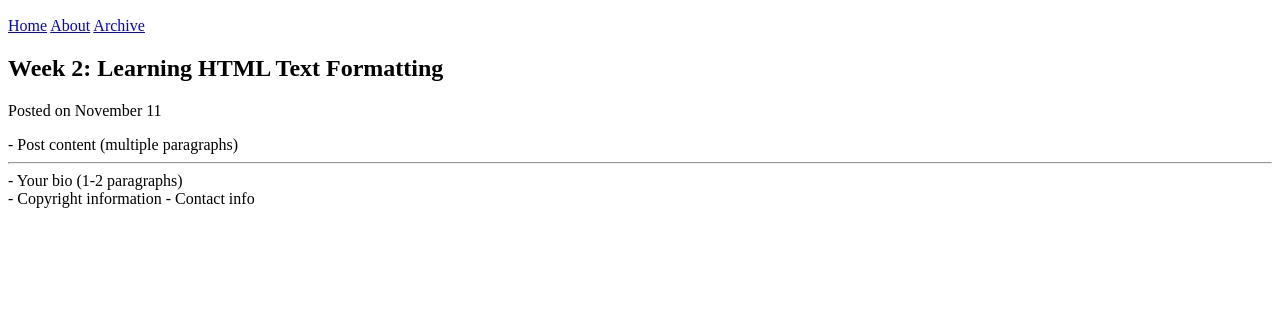
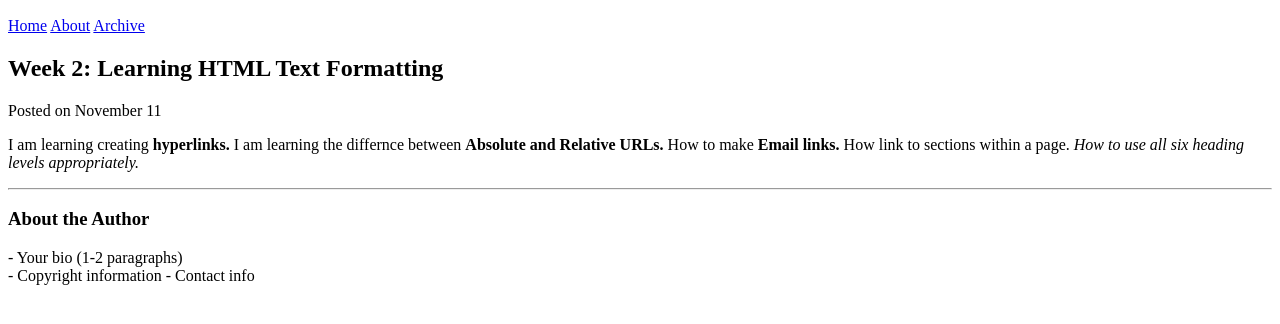
Before and after one commit to ConnorHarrisonAkaKobe/htmlCssJavaScript, a plain HTML site: page html-lesson2/blog-post.html in a window 1280 px wide. Shown: the part 110-434 px from the top of the page. Drawn offline with Linux system fonts and the light colour scheme.

Commit message:
your message

```diff
--- a/html-lesson2/blog-post.html
+++ b/html-lesson2/blog-post.html
@@ -7,7 +7,7 @@
         Filename: blog-post.html
         Description: Personal blog post about learning web development
     -->
-    <meta charset="utf-8" />
+    <meta charset="utf-8"/>
     <title>Week 2: Learning HTML - My Dev Journey</title>
 </head>
 <body>
@@ -25,14 +25,14 @@
         <article>
             <h2>Week 2: Learning HTML Text Formatting</h2>
                 <p>Posted on November 11</p>
-            - Post content (multiple paragraphs)
+                <p>I am <blackquote>learning creating <strong>hyperlinks.</strong></blackquote> I am learning the differnce between <strong>Absolute and Relative URLs.</strong> How to make <strong>Email links.</strong> How link to sections within a page. <em>How to use all six heading levels appropriately.</em></p>
         </article>
 
         <hr />
 
         <aside>
             <section>
-
+            <h3>About the Author</h3>
             - Your bio (1-2 paragraphs)
             </section>
         </aside>
```
